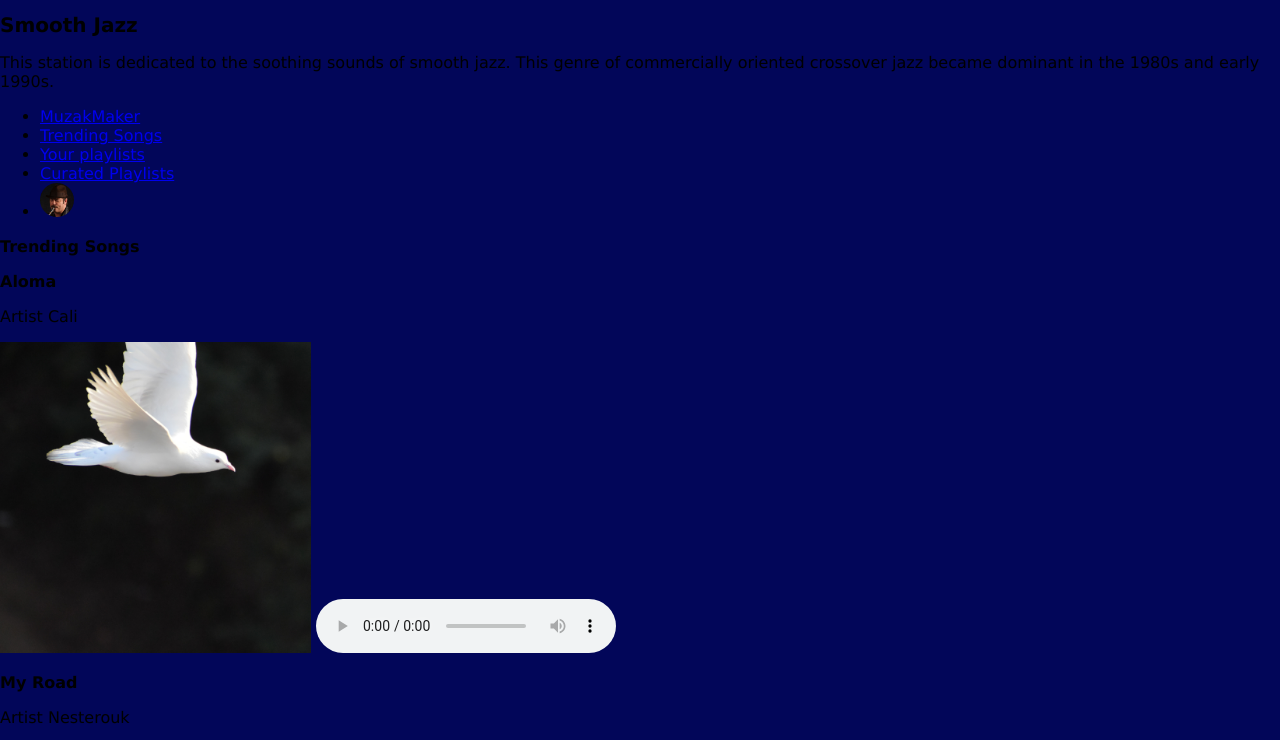
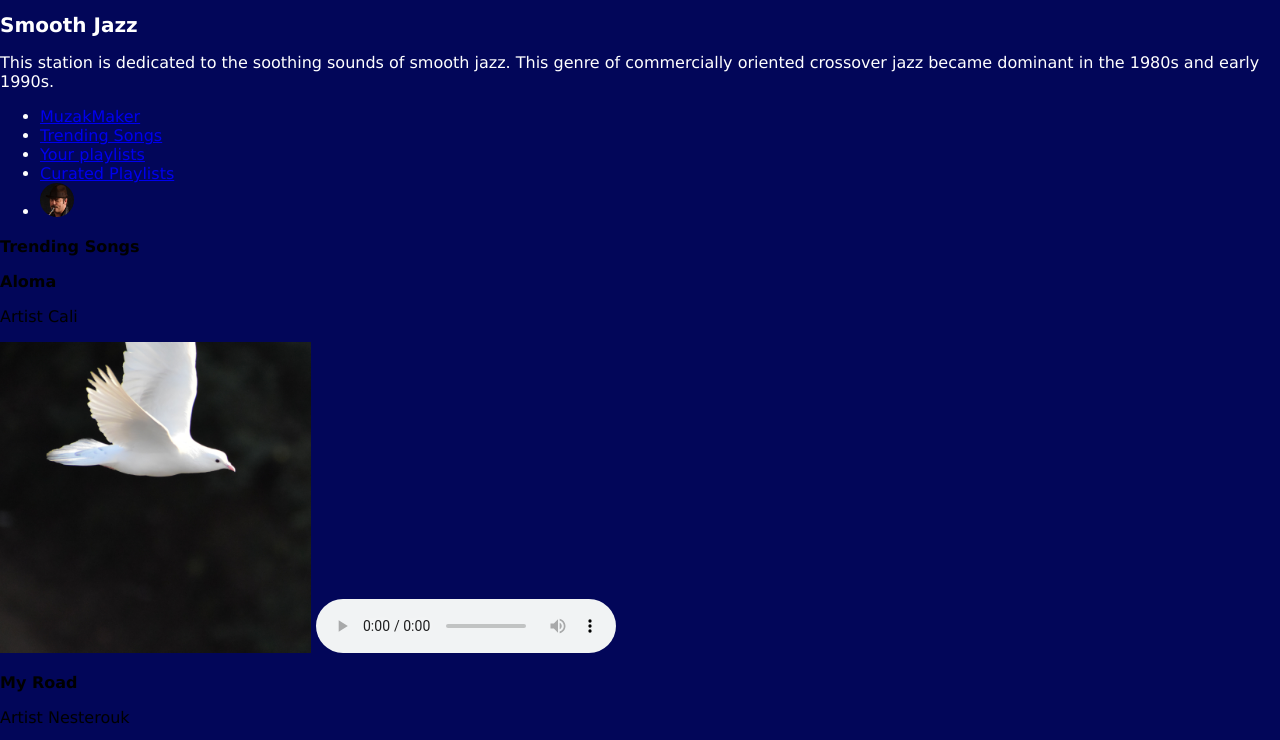
Before and after one commit to ZabdiOco/streamingmedia, a plain HTML site: page index.html in a window 1280 px wide. Shown: the top 740 px of the page. Drawn offline with Linux system fonts and the light colour scheme; files whose address does not match are found by name.

Commit message:
Update mystyle.css

```diff
--- a/mystyle.css
+++ b/mystyle.css
@@ -4,6 +4,9 @@ html{
 body {
     font-family: Verdana, Geneva, Tahoma, sans-serif;
     margin: 0 auto;
+}
+header, nav{
+    color: #FFF;
 }
 h1 {
     font-size: 1.25em;
```
